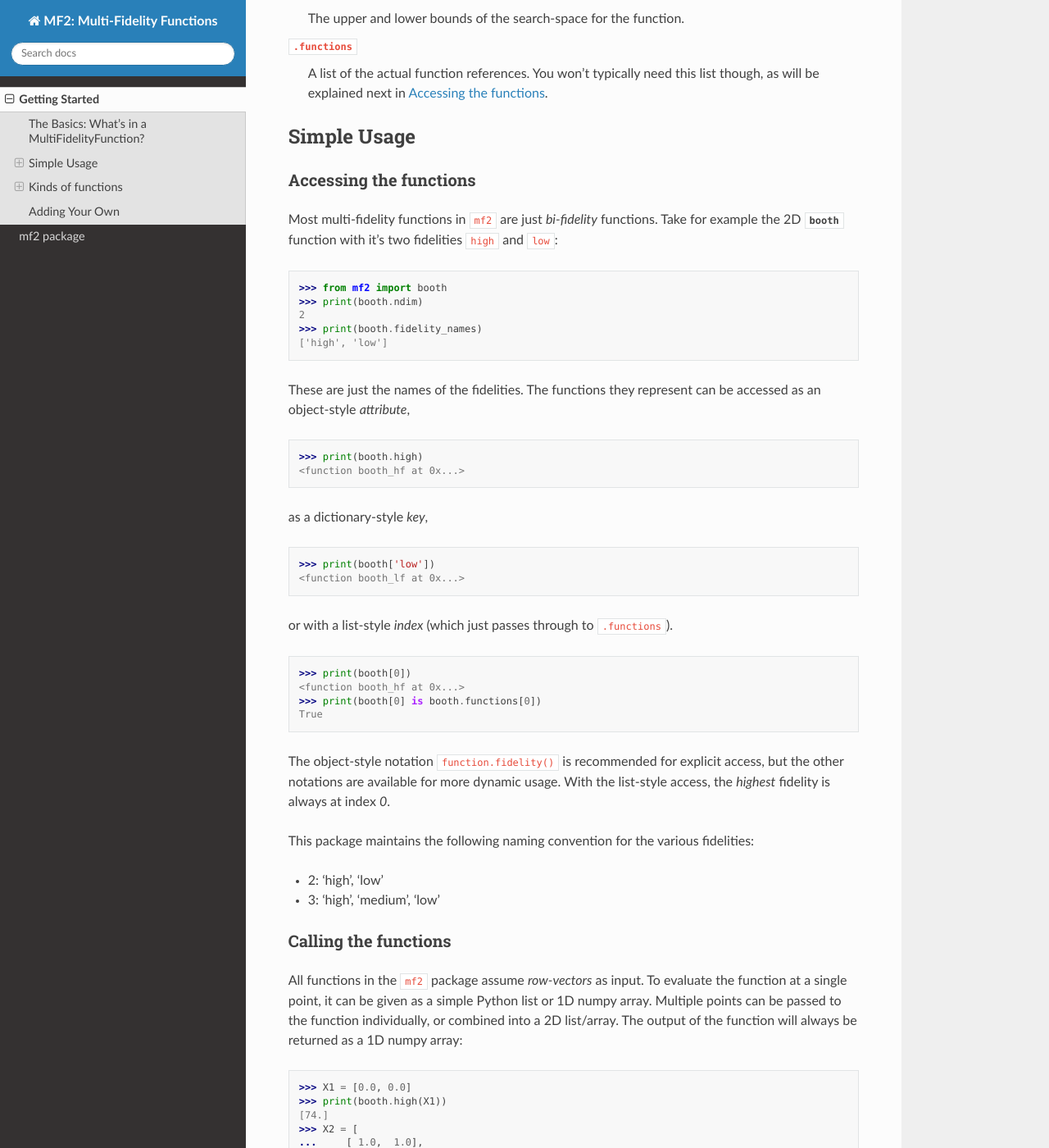
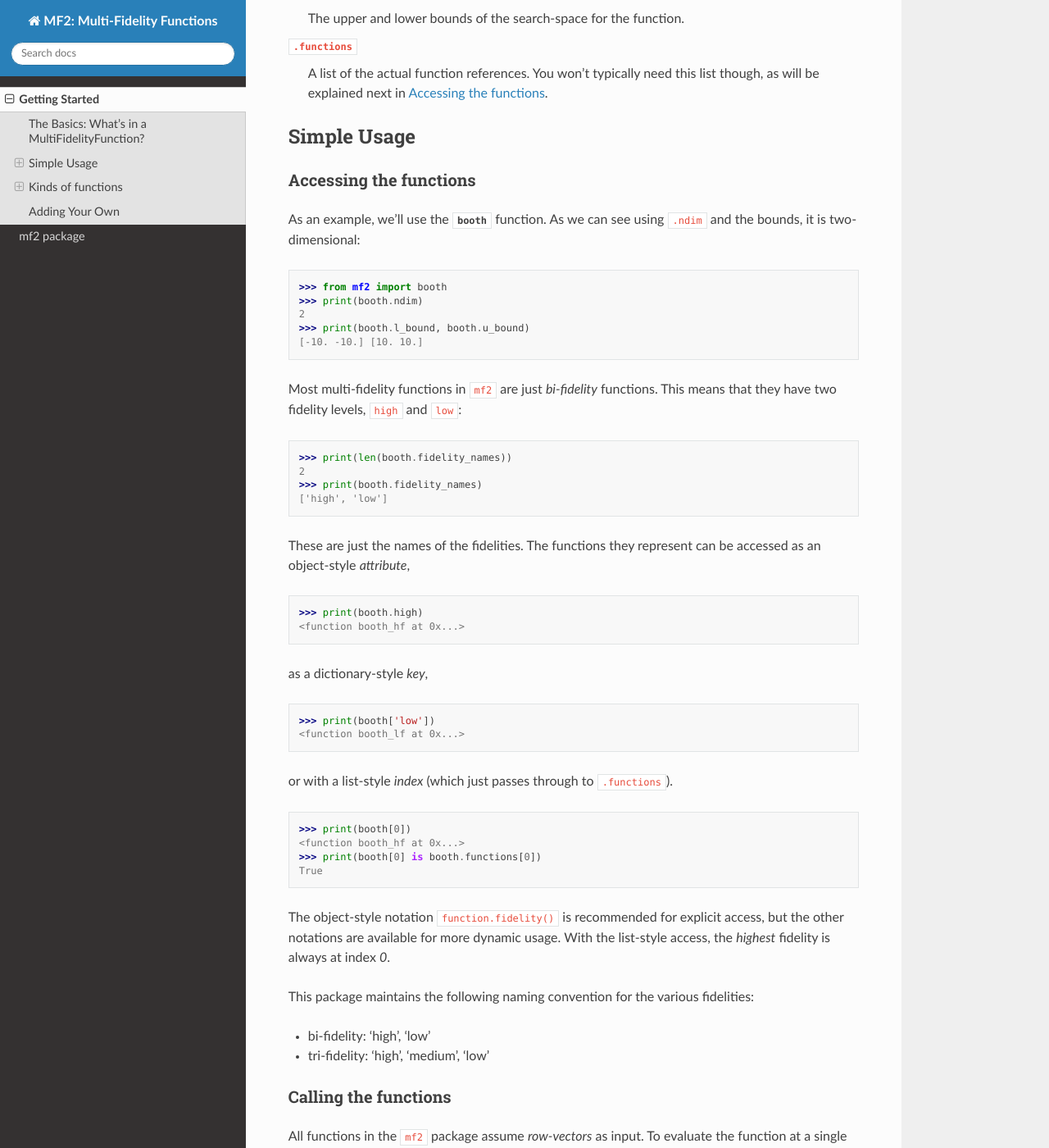
Before and after one commit to sjvrijn/mf2, a Sphinx documentation site: the page built from docs/source/getting-started.rst, in a window 1280 px wide and 1400 px high, scrolled down 583 px. Shown: the whole window at 82% size. Built offline with Sphinx 7.4.7 and the Read the Docs theme 2.0.0, drawn with Linux system fonts in a browser that asks for light colours.

Commit message:
Clarified dimensionality and fidelity names convention in getting-started

```diff
--- a/docs/source/getting-started.rst
+++ b/docs/source/getting-started.rst
@@ -41,12 +41,19 @@ Simple Usage
 Accessing the functions
 ^^^^^^^^^^^^^^^^^^^^^^^
 
-Most multi-fidelity functions in ``mf2`` are just *bi-fidelity* functions. Take
-for example the 2D :mod:`~mf2.booth` function with it's two fidelities ``high``
-and ``low``:
+As an example, we'll use the :mod:`~mf2.booth` function. As we can see using
+``.ndim`` and the bounds, it is two-dimensional:
 
     >>> from mf2 import booth
     >>> print(booth.ndim)
+    2
+    >>> print(booth.l_bound, booth.u_bound)
+    [-10. -10.] [10. 10.]
+
+Most multi-fidelity functions in ``mf2`` are just *bi-fidelity* functions. This
+means that they have two fidelity levels, ``high`` and ``low``:
+
+    >>> print(len(booth.fidelity_names))
     2
     >>> print(booth.fidelity_names)
     ['high', 'low']
@@ -76,8 +83,8 @@ list-style access, the *highest* fidelity is always at index *0*.
 This package maintains the following naming convention for the various
 fidelities:
 
-* 2: 'high', 'low'
-* 3: 'high', 'medium', 'low'
+* bi-fidelity: 'high', 'low'
+* tri-fidelity: 'high', 'medium', 'low'
 
 
 Calling the functions
```
